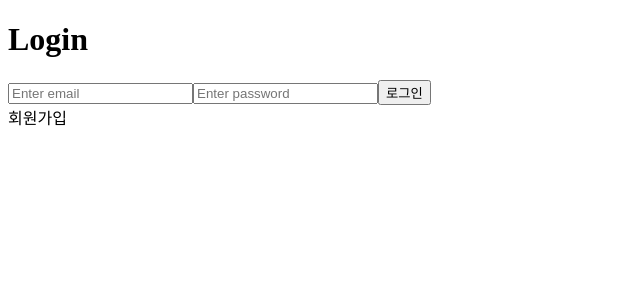
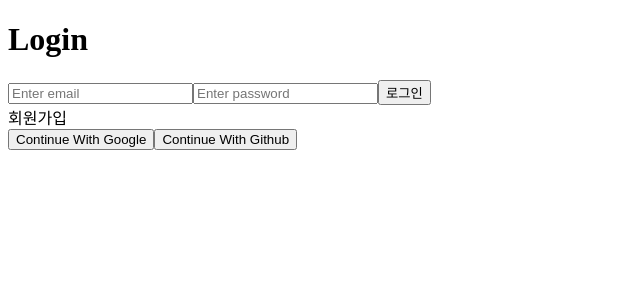
Before and after one commit to js0505/spending_habit, a React (Create React App) app: page / in a window 1280 px wide. Shown: the top 300 px of the page, without its empty margins (0-640 px from the left). Built offline with nearby package versions, Linux system fonts and the light colour scheme; no server answers.

Commit message:
Provider login

```diff
--- a/src/Screens/LoginScreen.js
+++ b/src/Screens/LoginScreen.js
@@ -1,5 +1,5 @@
 import React, { useState } from "react";
-import { authService } from "../fbase";
+import { authService, firebaseInstance } from "../fbase";
 
 const LoginScreen = () => {
 	const [email, setEmail] = useState("");
@@ -27,6 +27,23 @@ const LoginScreen = () => {
 		}
 	};
 
+	const onSocialClick = async (e) => {
+		const {
+			target: { name },
+		} = e;
+
+		//공급자 설정
+		let provider;
+		if (name === "google") {
+			provider = new firebaseInstance.auth.GoogleAuthProvider();
+		} else if (name === "github") {
+			provider = new firebaseInstance.auth.GithubAuthProvider();
+		}
+		//팝업을 이용해서 공급자 계정으로 가입.
+		const data = await authService.signInWithPopup(provider);
+		console.log(data);
+	};
+
 	const newAccountToggle = () => setNewAccount(!newAccount);
 	return (
 		<div>
@@ -50,6 +67,14 @@ const LoginScreen = () => {
 			<span onClick={newAccountToggle}>
 				{newAccount ? "로그인" : "회원가입"}
 			</span>
+			<div>
+				<button onClick={onSocialClick} name="google">
+					Continue With Google
+				</button>
+				<button onClick={onSocialClick} name="github">
+					Continue With Github
+				</button>
+			</div>
 		</div>
 	);
 };
```
